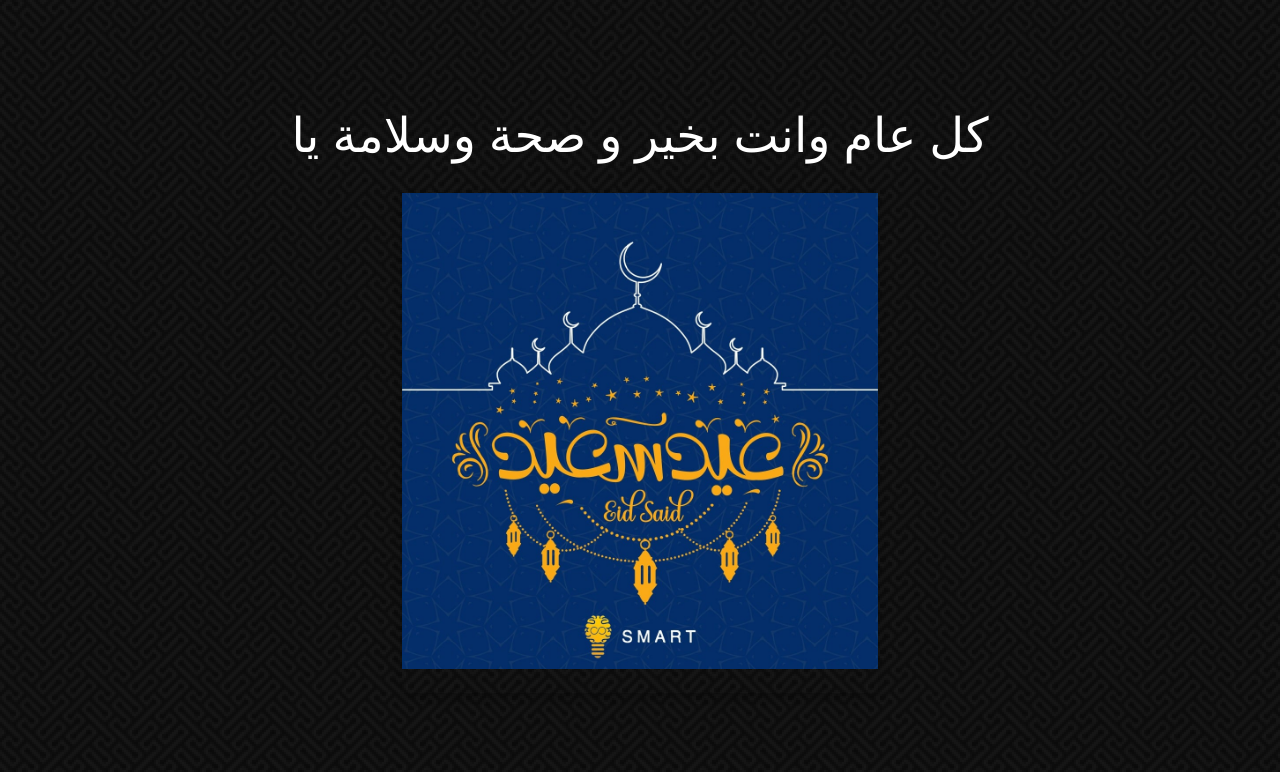
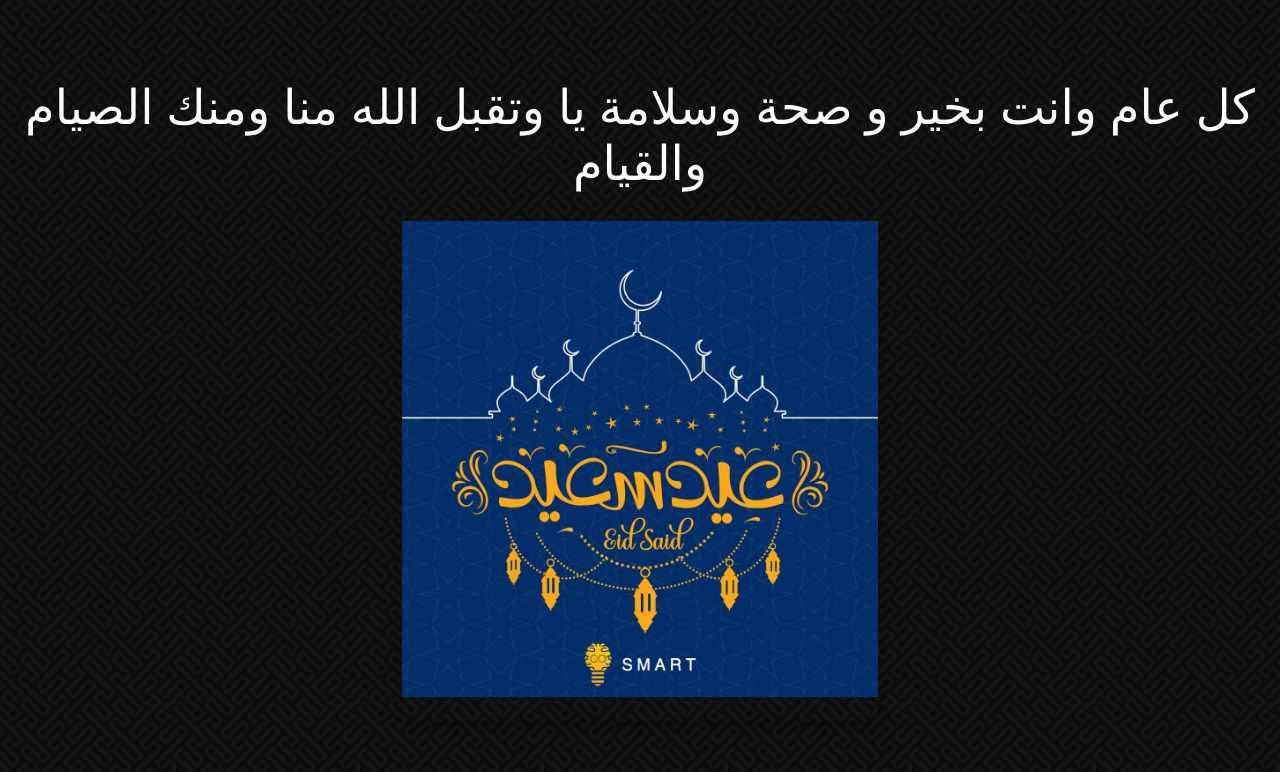
Before and after one commit to abubakr3800/eid, a plain HTML site: page eid.html in a window 1280 px wide. Drawn offline with Linux system fonts and the light colour scheme; a web font is replaced by a local one.

Commit message:
some edit 7

```diff
--- a/eid.html
+++ b/eid.html
@@ -95,7 +95,7 @@
   <!-- ======= Hero Section ======= -->
   <section id="hero">
     <div class="hero-container">
-        <h1>كل عام وانت بخير و صحة وسلامة يا <span class="eid"></span></h1>
+        <h1>كل عام وانت بخير و صحة وسلامة يا <a href="" class="eid"></a> وتقبل الله منا ومنك الصيام والقيام</h1>
         <!-- <h3>Hover over the image below:</h3> -->
 
         <div class="row">
@@ -770,6 +770,7 @@
       window.onload = function (){
         document.querySelectorAll('.eid')[0].textContent = decodeURI(name().join(' ')) ;
         document.querySelectorAll('.eid')[1].textContent = decodeURI(name().join(' ')) ;
+        document.querySelectorAll('.eid')[0].setAttribute('href', window.location.href );
       }
 
       function name(){
```
